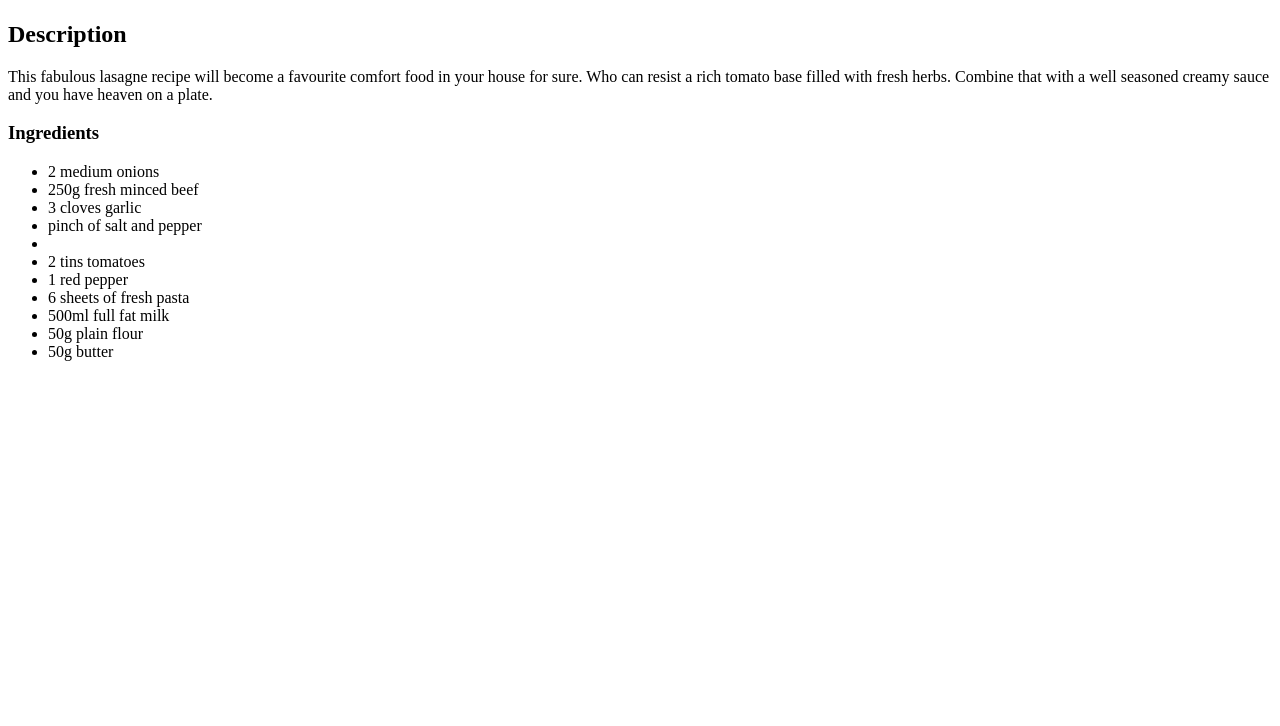
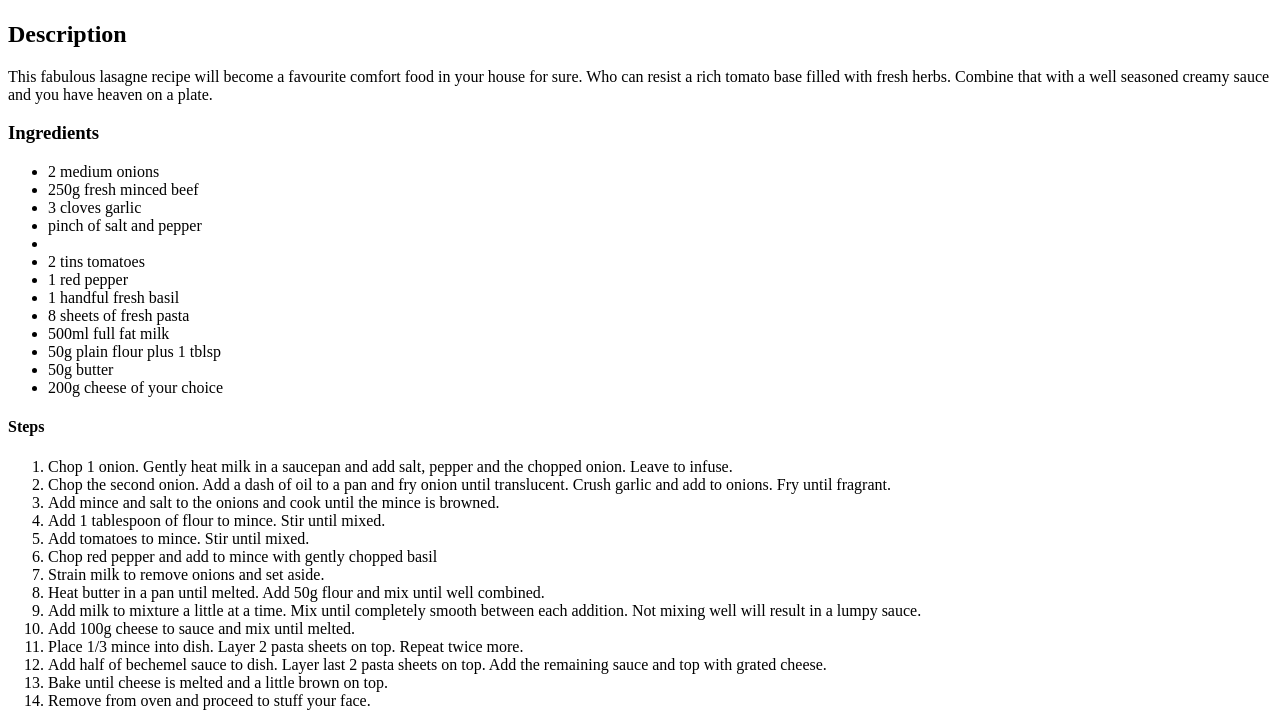
Before and after one commit to St1tchem/odin-recipes, a plain HTML site: page lasagne.html in a window 1280 px wide. Shown: the part 99-825 px from the top of the page. Before the commit the page ends 800 px from the top, so only its background shows below. Drawn offline with Linux system fonts and the light colour scheme.

Commit message:
Add steps list for lasagne

```diff
--- a/lasagne.html
+++ b/lasagne.html
@@ -19,11 +19,32 @@
                 <li>pinch of salt and pepper<li>
                 <li>2 tins tomatoes</li>
                 <li>1 red pepper</li>
-                <li>6 sheets of fresh pasta</li>
+                <li>1 handful fresh basil</li>
+                <li>8 sheets of fresh pasta</li>
                 <li>500ml full fat milk</li>
-                <li>50g plain flour</li>
+                <li>50g plain flour plus 1 tblsp</li>
                 <li>50g butter</li>
+                <li>200g cheese of your choice</li>
             </ul>
+        </p>
+        <h4>Steps</h4>
+        <p>
+            <ol>
+                <li>Chop 1 onion. Gently heat milk in a saucepan and add salt, pepper and the chopped onion. Leave to infuse.</li>
+                <li>Chop the second onion. Add a dash of oil to a pan and fry onion until translucent. Crush garlic and add to onions. Fry until fragrant.
+                <li>Add mince and salt to the onions and cook until the mince is browned.</li>
+                <li>Add 1 tablespoon of flour to mince. Stir until mixed.</li>
+                <li>Add tomatoes to mince. Stir until mixed.</li>
+                <li>Chop red pepper and add to mince with gently chopped basil</li>
+                <li>Strain milk to remove onions and set aside.</li>
+                <li>Heat butter in a pan until melted. Add 50g flour and mix until well combined.</li>
+                <li>Add milk to mixture a little at a time. Mix until completely smooth between each addition. Not mixing well will result in a lumpy sauce.</li>
+                <li>Add 100g cheese to sauce and mix until melted.</li>
+                <li>Place 1/3 mince into dish. Layer 2 pasta sheets on top. Repeat twice more.</li>
+                <li>Add half of bechemel sauce to dish. Layer last 2 pasta sheets on top. Add the remaining sauce and top with grated cheese.</li>
+                <li>Bake until cheese is melted and a little brown on top.</li>
+                <li>Remove from oven and proceed to stuff your face.</li>
+            </ol>
         </p>
     </body>
 </html>
```
